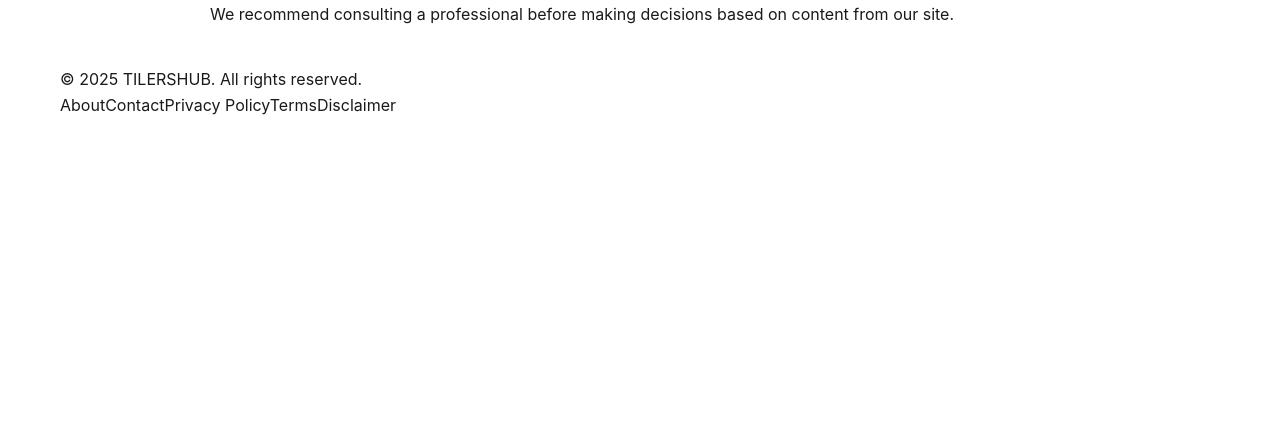
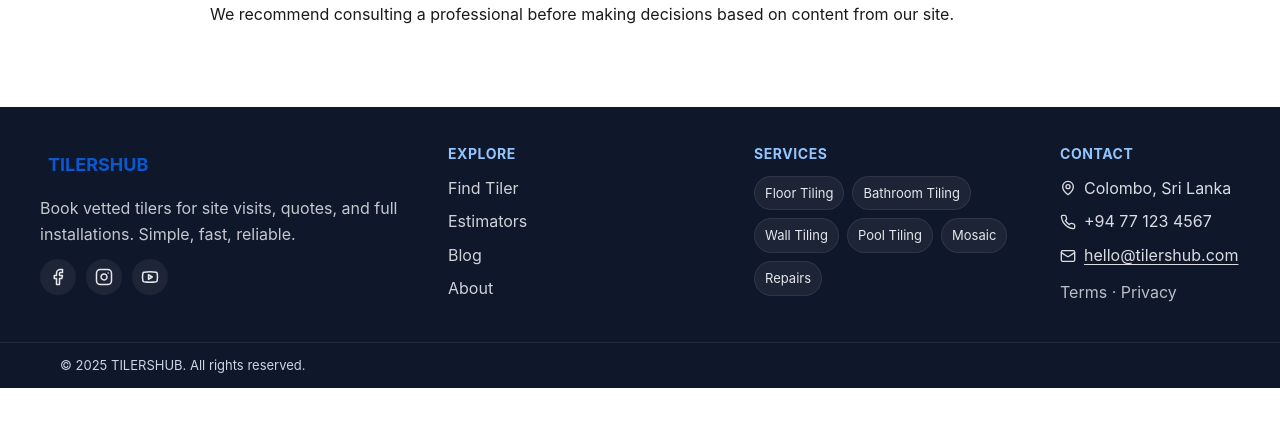
Before and after one commit to tilershub/TH, a React (Vite) app: page /disclaimer in a window 1280 px wide. Shown: the part 332-758 px from the top of the page. Built offline with nearby package versions, Linux system fonts and the light colour scheme; the HTML template or start-up script is replaced by a standard one.

Commit message:
Update Footer.jsx

```diff
--- a/src/components/Footer.jsx
+++ b/src/components/Footer.jsx
@@ -1,19 +1,60 @@
 import React from 'react'
 import { Link } from 'react-router-dom'
+import { Facebook, Instagram, Youtube, Mail, MapPin, Phone } from 'lucide-react'
 
 const Footer = () => {
   return (
-    <footer className="footer">
-      <div className="container">
-        <div className="footer-inner">
-          <p>© 2025 TILERSHUB. All rights reserved.</p>
-          <nav className="footer-nav">
-            <Link to="/about">About</Link>
-            <Link to="/contact">Contact</Link>
-            <Link to="/privacy-policy">Privacy Policy</Link>
-            <Link to="/terms">Terms</Link>
-            <Link to="/disclaimer">Disclaimer</Link>
-          </nav>
+    <footer className="site-footer">
+      <div className="container footer-grid">
+        <div className="f-col">
+          <Link to="/" className="logo-wrap" aria-label="TILERSHUB home">
+            <span className="site-name">TILERSHUB</span>
+          </Link>
+          <p className="f-blurb">
+            Book vetted tilers for site visits, quotes, and full installations. Simple, fast, reliable.
+          </p>
+          <div className="f-social">
+            <a href="https://facebook.com" aria-label="Facebook"><Facebook size={18}/></a>
+            <a href="https://instagram.com" aria-label="Instagram"><Instagram size={18}/></a>
+            <a href="https://youtube.com" aria-label="YouTube"><Youtube size={18}/></a>
+          </div>
+        </div>
+
+        <div className="f-col">
+          <h4>Explore</h4>
+          <ul className="f-links">
+            <li><Link to="/tilers">Find Tiler</Link></li>
+            <li><Link to="/estimator">Estimators</Link></li>
+            <li><Link to="/blog">Blog</Link></li>
+            <li><Link to="/about">About</Link></li>
+          </ul>
+        </div>
+
+        <div className="f-col">
+          <h4>Services</h4>
+          <ul className="f-tags">
+            {['Floor Tiling','Bathroom Tiling','Wall Tiling','Pool Tiling','Mosaic','Repairs'].map(s => (
+              <li key={s}><Link to={`/tilers?service=${s.toLowerCase().replace(/\s+/g,'-')}`}>{s}</Link></li>
+            ))}
+          </ul>
+        </div>
+
+        <div className="f-col">
+          <h4>Contact</h4>
+          <ul className="f-contact">
+            <li><MapPin size={16}/> Colombo, Sri Lanka</li>
+            <li><Phone size={16}/> +94 77 123 4567</li>
+            <li><Mail size={16}/> <a href="mailto:hello@tilershub.com">hello@tilershub.com</a></li>
+          </ul>
+          <div className="f-legal">
+            <Link to="/terms">Terms</Link> · <Link to="/privacy">Privacy</Link>
+          </div>
+        </div>
+      </div>
+
+      <div className="footer-bottom">
+        <div className="container">
+          © {new Date().getFullYear()} TILERSHUB. All rights reserved.
         </div>
       </div>
     </footer>
```
